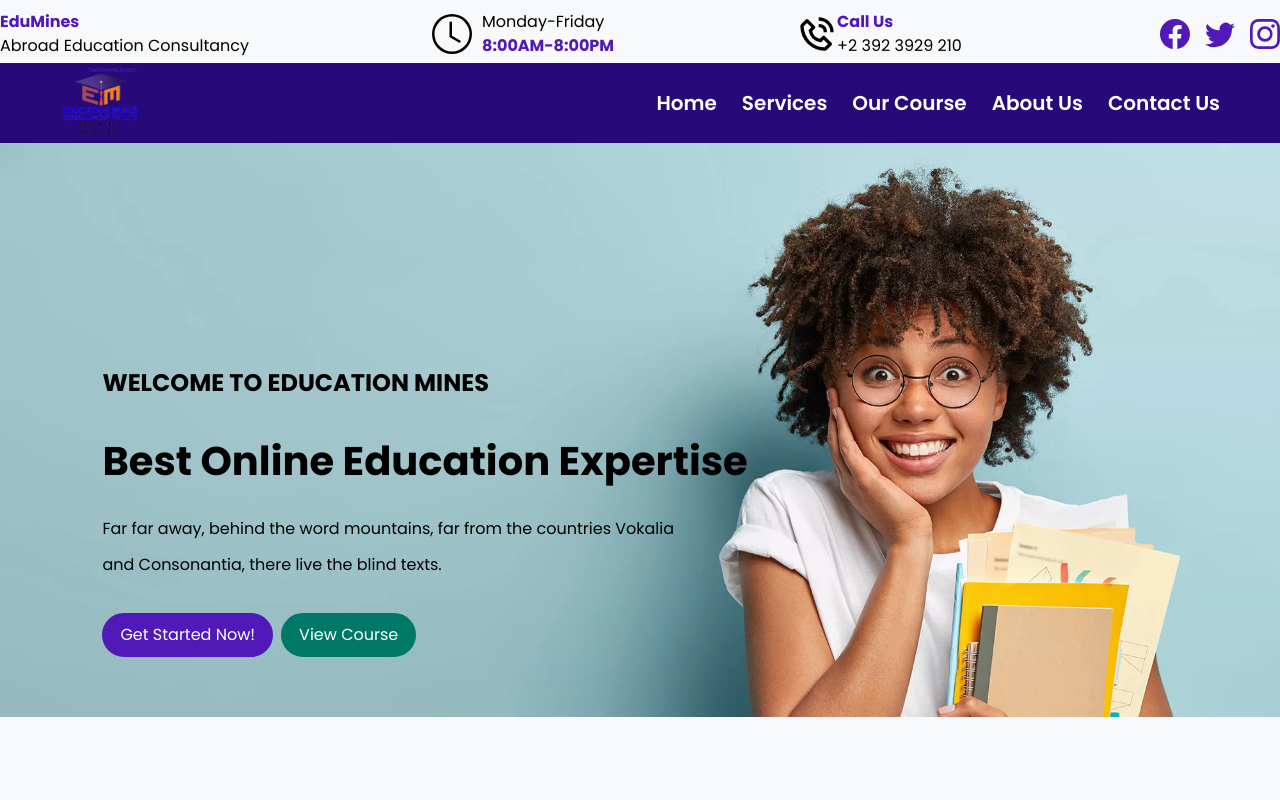
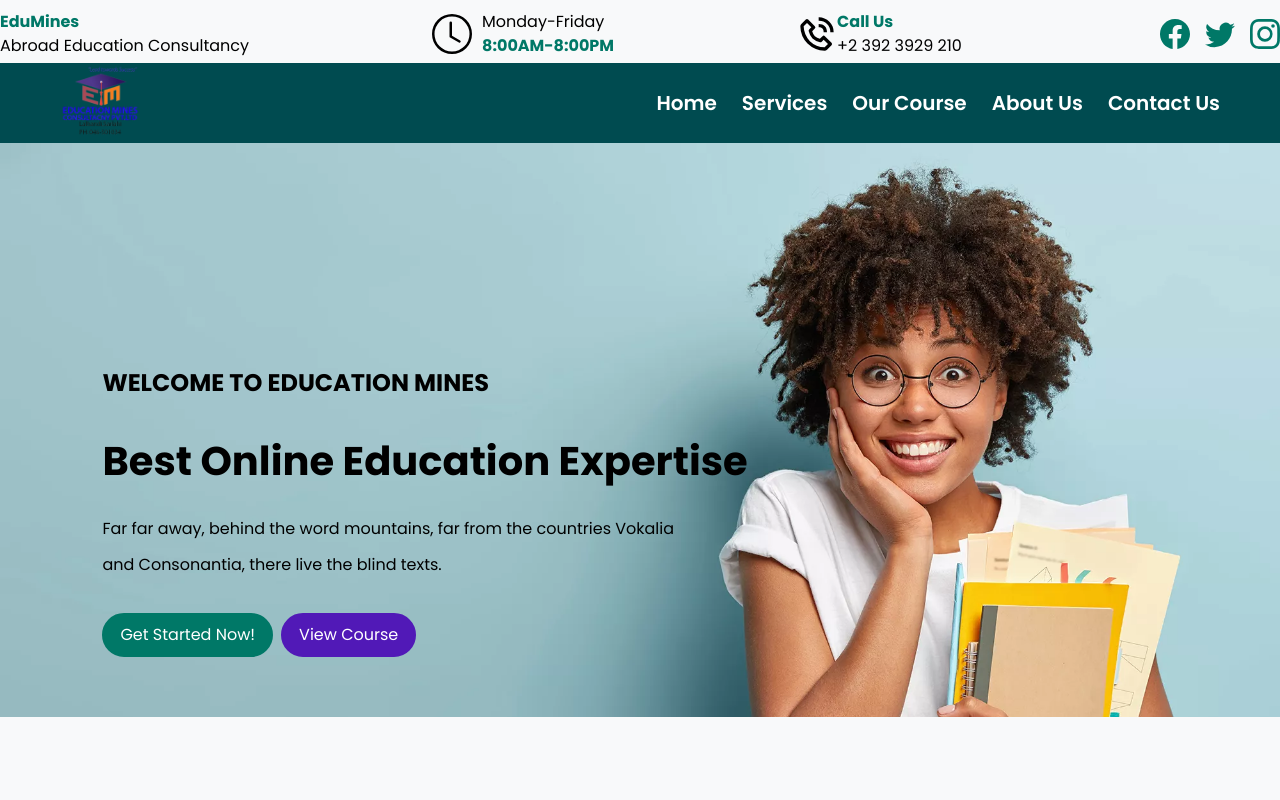
Before and after one commit to shyamkhadka47/edumines, a Next.js app: page / in a window 1280 px wide. Shown: the top 800 px of the page. Built offline with nearby package versions, Linux system fonts and the light colour scheme.

Commit message:
FIX: colors

```diff
--- a/tailwind.config.js
+++ b/tailwind.config.js
@@ -22,20 +22,20 @@ module.exports = {
       },
       colors: {
         primary: {
+          main: '#007867',
+          100: '#C8FAD6',
+          200: '#5BE49B',
+          300: '#00A76F',
+          400: '#007867',
+          500: '#004B50',
+        },
+        secondary: {
           main: '#5119B7',
           100: '#EFD6FF',
           200: '#C684FF',
           300: '#8E33FF',
           400: '#5119B7',
           500: '#27097A',
-        },
-        secondary: {
-          main: '#007867',
-          100: '#C8FAD6',
-          200: '#5BE49B',
-          300: '#00A76F',
-          400: '#007867',
-          500: '#004B50',
         },
         info: {
           main: '#00B8D9',
```
